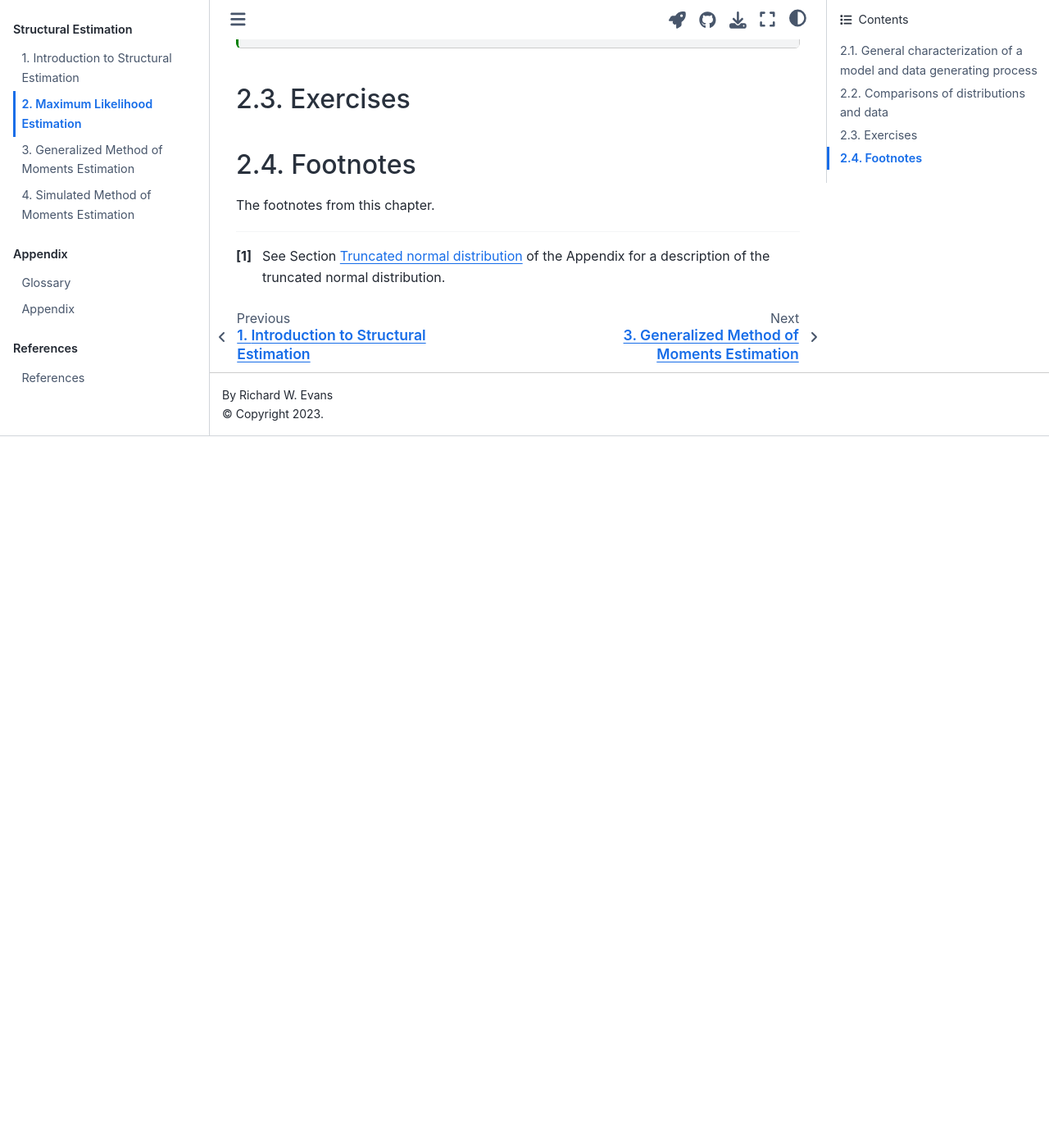
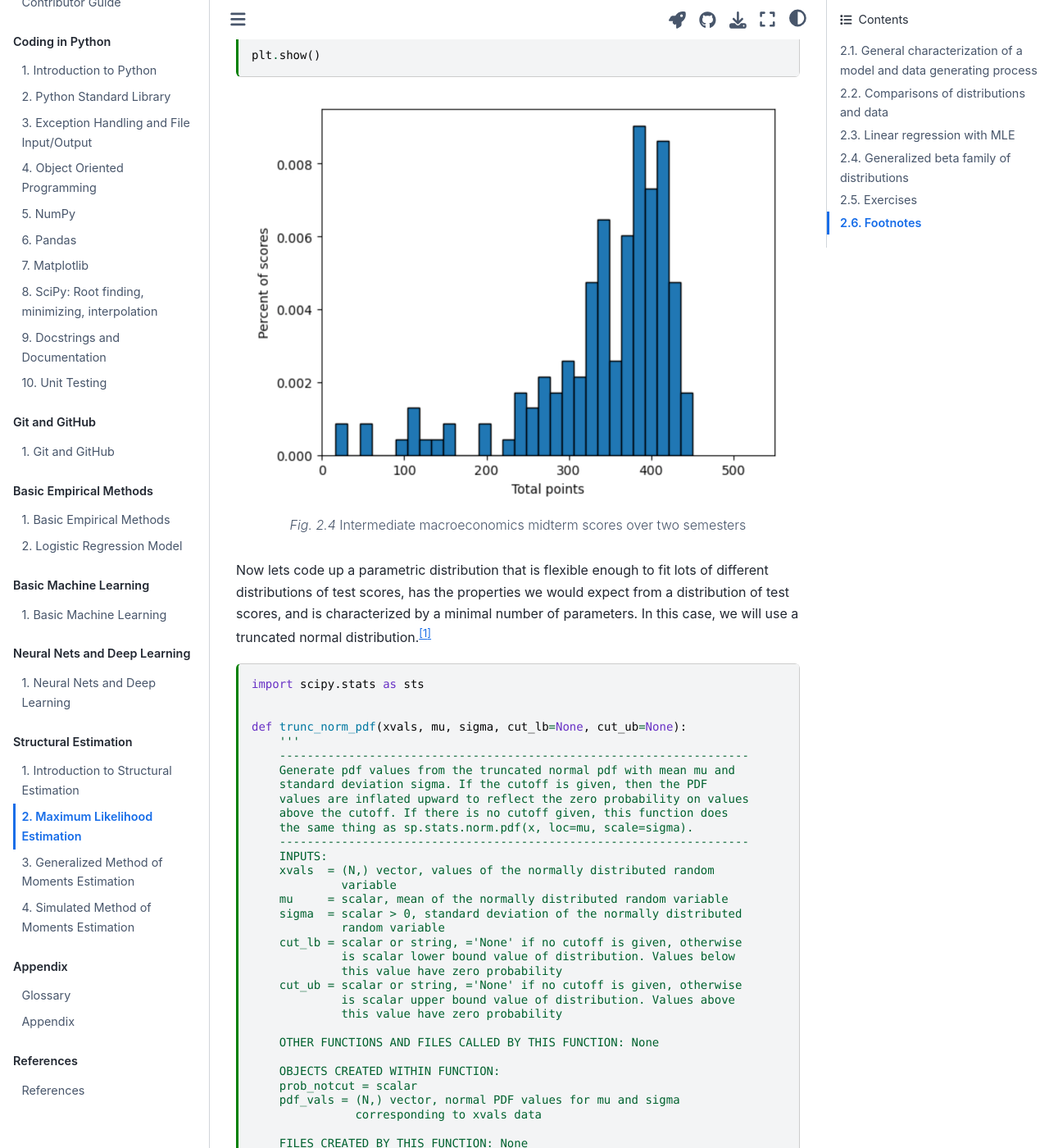
Before and after one commit to OpenSourceEcon/CompMethods, a Jupyter Book: the page built from docs/book/struct_est/MLE.md, in a window 1280 px wide and 1400 px high, scrolled down 3249 px. Shown: the whole window at 82% size. Built offline with Jupyter Book 1.0.4 settings and Sphinx 7.4.7 and the Sphinx Book theme 1.1.4, drawn with Linux system fonts in a browser that asks for light colours; comment, search, counter and statistics services are not loaded; cross-references to code outside the pages are shown as plain code; before the commit the page ends 3781 px from its top, so only the background shows below that; some of the changed text lies outside the part shown.

Commit message:
Updated MLE.md and SMM.md

````diff
--- a/docs/book/struct_est/MLE.md
+++ b/docs/book/struct_est/MLE.md
@@ -117,13 +117,15 @@
 # Download and save the data file Econ381totpts.txt as NumPy array
 url = ('https://raw.githubusercontent.com/OpenSourceEcon/CompMethods/' +
        'main/data/mle/Econ381totpts.txt')
-data_file = requests.get(url)
+data_file = requests.get(url, allow_redirects=True)
+open('../../../data/mle/Econ381totpts.txt', 'wb').write(data_file.content)
 if data_file.status_code == 200:
     # Load the downloaded data into a NumPy array
-    data = np.loadtxt(data_file.content)
+    data = np.loadtxt('../../../data/mle/Econ381totpts.txt')
 else:
     print('Error downloading the file')
 
+# Create a histogram of the data
 num_bins = 30
 count, bins, ignored = plt.hist(data, num_bins, density=True,
                                 edgecolor='k')
@@ -134,13 +136,101 @@
 
 plt.show()
 ```
-<!-- ```{figure} ../../../images/mle/Econ381scores_hist.png
+
+```{figure} ../../../images/mle/Econ381scores_hist.png
 ---
 height: 500px
 name: FigMLE_EconScoreHist
 ---
 Intermediate macroeconomics midterm scores over two semesters
-``` -->
+```
+
+Now lets code up a parametric distribution that is flexible enough to fit lots of different distributions of test scores, has the properties we would expect from a distribution of test scores, and is characterized by a minimal number of parameters. In this case, we will use a truncated normal distribution.[^TruncNorm]
+
+```{code-cell} ipython3
+:tags: []
+
+import scipy.stats as sts
+
+
+def trunc_norm_pdf(xvals, mu, sigma, cut_lb=None, cut_ub=None):
+    '''
+    --------------------------------------------------------------------
+    Generate pdf values from the truncated normal pdf with mean mu and
+    standard deviation sigma. If the cutoff is given, then the PDF
+    values are inflated upward to reflect the zero probability on values
+    above the cutoff. If there is no cutoff given, this function does
+    the same thing as sp.stats.norm.pdf(x, loc=mu, scale=sigma).
+    --------------------------------------------------------------------
+    INPUTS:
+    xvals  = (N,) vector, values of the normally distributed random
+             variable
+    mu     = scalar, mean of the normally distributed random variable
+    sigma  = scalar > 0, standard deviation of the normally distributed
+             random variable
+    cut_lb = scalar or string, ='None' if no cutoff is given, otherwise
+             is scalar lower bound value of distribution. Values below
+             this value have zero probability
+    cut_ub = scalar or string, ='None' if no cutoff is given, otherwise
+             is scalar upper bound value of distribution. Values above
+             this value have zero probability
+
+    OTHER FUNCTIONS AND FILES CALLED BY THIS FUNCTION: None
+
+    OBJECTS CREATED WITHIN FUNCTION:
+    prob_notcut = scalar
+    pdf_vals = (N,) vector, normal PDF values for mu and sigma
+               corresponding to xvals data
+
+    FILES CREATED BY THIS FUNCTION: None
+
+    RETURNS: pdf_vals
+    --------------------------------------------------------------------
+    '''
+    if cut_ub == 'None' and cut_lb == 'None':
+        prob_notcut = 1.0
+    elif cut_ub == 'None' and cut_lb != 'None':
+        prob_notcut = 1.0 - sts.norm.cdf(cut_lb, loc=mu, scale=sigma)
+    elif cut_ub != 'None' and cut_lb == 'None':
+        prob_notcut = sts.norm.cdf(cut_ub, loc=mu, scale=sigma)
+    elif cut_ub != 'None' and cut_lb != 'None':
+        prob_notcut = (sts.norm.cdf(cut_ub, loc=mu, scale=sigma) -
+                       sts.norm.cdf(cut_lb, loc=mu, scale=sigma))
+
+    pdf_vals    = ((1/(sigma * np.sqrt(2 * np.pi)) *
+                    np.exp( - (xvals - mu)**2 / (2 * sigma**2))) /
+                    prob_notcut)
+
+    return pdf_vals
+```
+
+
+(SecMLE_LinReg)=
+## Linear regression with MLE
+
+Although linear regression is most often performed using the ordinary least squares (OLS) estimator, which is a particular type of generalized method of moments (GMM) estimator, this can also be done using MLE. A simple regression specification in which the dependent variable $y_i$ is a linear function of two independent variables $x_{1,i}$ and $x_{2,i}$ is the following:
+
+```{math}
+    :label: EqMLE_LinReg_eqn
+    y_i = \beta_0 + \beta_1 x_{1,i} + \beta_2 x_{2,i} + \varepsilon_i \quad\text{where}\quad \varepsilon_i\sim N\left(0,\sigma^2\right)
+```
+
+If we solve this regression equation for the error term $\varepsilon_i$, we can start to see how we might estimate the parameters of the model by maximum likelihood.
+
+```{math}
+    :label: EqMLE_LinReg_eps
+    \varepsilon_i = y_i - \beta_0 - \beta_1 x_{1,i} - \beta_2 x_{2,i} \sim N\left(0,\sigma^2\right)
+```
+
+The parameters of the regression model are $(\beta_0, \beta_1, \beta_2, \sigma)$. Given some data $(y_i, x_{1,i}, x_{2,i})$ and given some parameter values $(\beta_0, \beta_1, \beta_2, \sigma)$, we could plot a histogram of the distribution of those error terms. And we could compare that empirical histogram to the assumed histogram of the distribution of the errors $N(0,\sigma^2)$. ML estimation of this regression equation is to choose the paramters $(\beta_0, \beta_1, \beta_2, \sigma)$ to make that empirical distribution of errors $\varepsilon_i$ most closely match the assumed distribution of errors $N(0,\sigma^2)$.
+
+Note that estimating a linear regression model using MLE has the flexible property of being able to accomodate any distribution of the error terms, and not just normally distributed errors.
+
+
+(SecMLE_GBfam)=
+## Generalized beta family of distributions
+
+
 
 
 (SecMLE_Exerc)=
````
Also changed, not shown: other parts of docs/book/struct_est/MLE.md (+2 -2 lines), docs/book/struct_est/SMM.md (+8 -3 lines).
